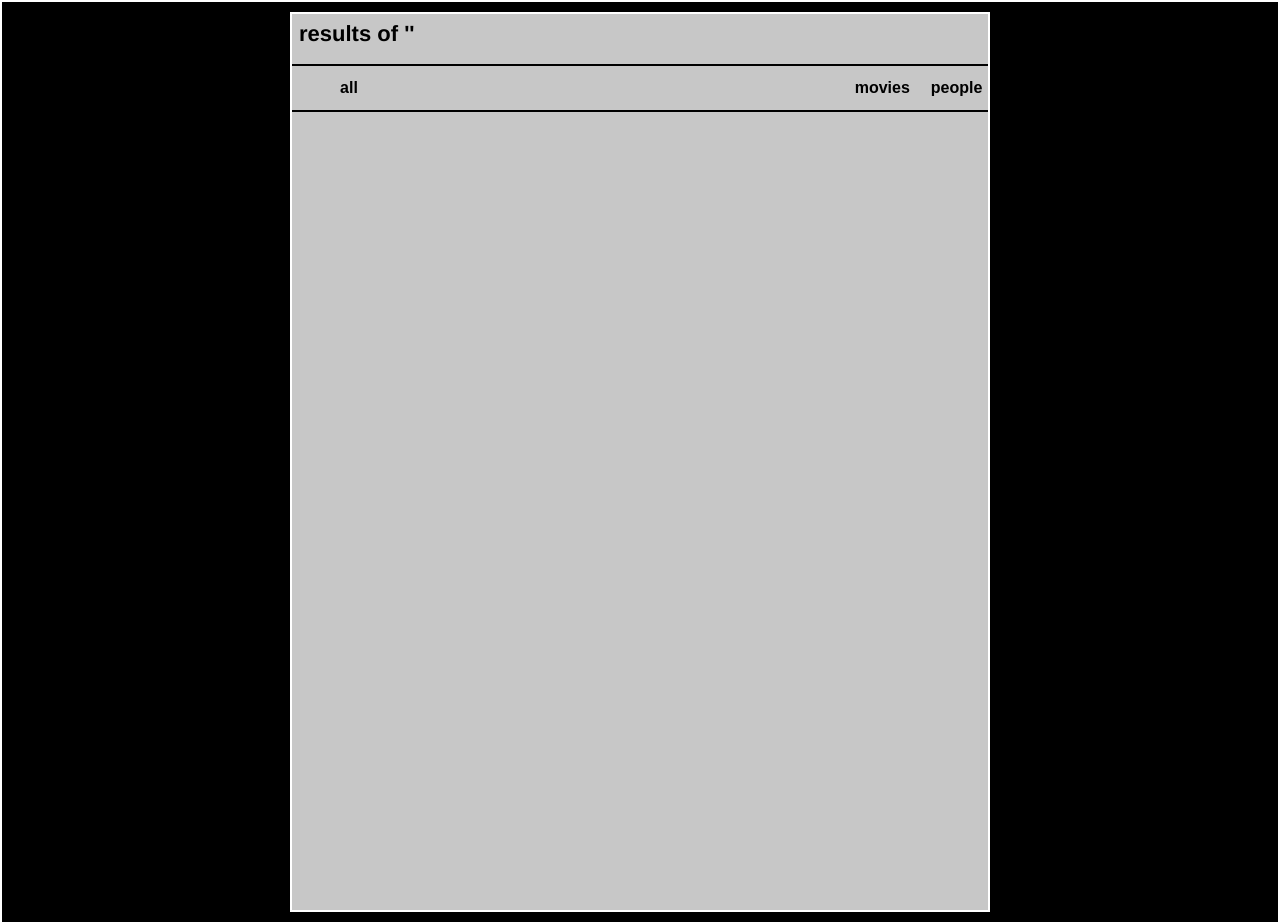
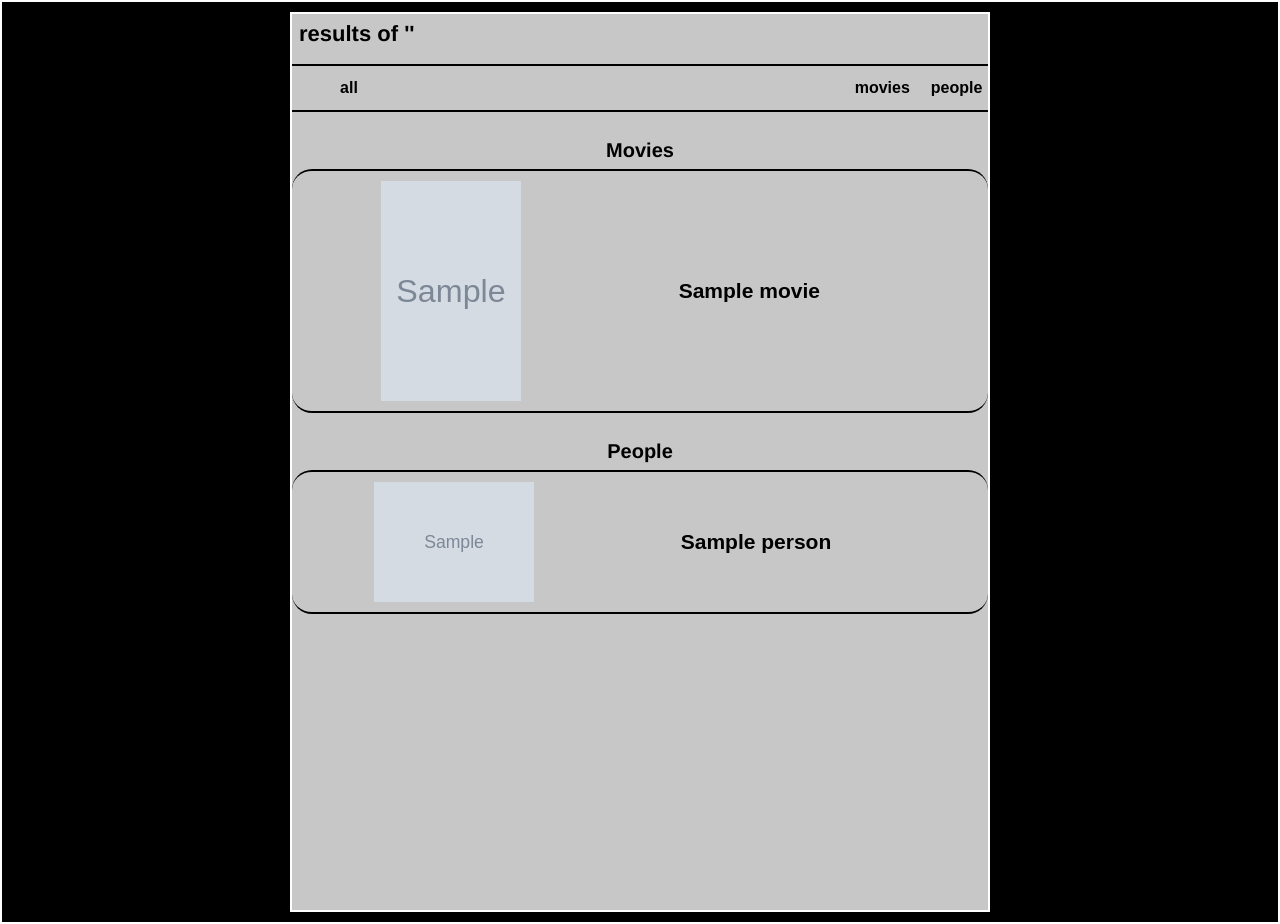
Before and after one commit to LuisJZ2004/buskisterclansa, a Django app: template buskisterclansa/search/templates/search/search.html in a window 1280 px wide. Shown: the part 212-1136 px from the top of the page. Run offline with Django 4.2, Linux system fonts and the light colour scheme; the template is opened without the code that fills it: most values are stand-ins (such as "Sample title", 1, 10 or a date in 2020); grey boxes marked "Sample" are stand-in pictures.

Commit message:
search done by now

```diff
--- a/buskisterclansa/search/templates/search/search.html
+++ b/buskisterclansa/search/templates/search/search.html
@@ -53,6 +53,82 @@
         color: #424040;
     }
 
+    .results-container .title {
+        text-align: center;
+        margin-top: 15px;
+    }
+    .results-container .title h2 {
+        font-size: 2.0rem;
+        font-family: 'Franklin Gothic Medium', 'Arial Narrow', Arial, sans-serif;
+    }
+    .results-container .movies {
+        margin-top: 20px;
+    }
+    .results-container .movies .movie {
+        border-top: 2px solid black;
+        border-bottom: 2px solid black;
+        margin-bottom: 20px;
+        border-radius: 20px;
+        padding: 10px;
+        display: flex;
+        flex-wrap: wrap;
+        justify-content: space-evenly;
+        align-items center;
+    }
+    .results-container .movies .movie .movie-name {
+        padding: 5px;
+        width: 300px;
+        display: flex;
+        justify-content: center;
+        align-items: center;
+    }
+    .results-container .movies .movie .movie-name h2 {
+        color: black;
+        font-family: 'Arial';
+        font-size: 2.1rem;
+    }
+    .results-container .movies .movie .movie-name a h2:hover {
+        color: #424040;
+    }
+
+    .results-container .title {
+        text-align: center;
+        margin-top: 15px;
+    }
+    .results-container .title h2 {
+        font-size: 2.0rem;
+        font-family: 'Franklin Gothic Medium', 'Arial Narrow', Arial, sans-serif;
+    }
+    .results-container .staff {
+        margin-top: 20px;
+    }
+    .results-container .staff .person {
+        border-top: 2px solid black;
+        border-bottom: 2px solid black;
+        margin-bottom: 20px;
+        border-radius: 20px;
+        padding: 10px;
+        display: flex;
+        flex-wrap: wrap;
+        justify-content: space-evenly;
+        align-items center;
+    }
+    .results-container .staff .person .person-name {
+        padding: 5px;
+        width: 300px;
+        display: flex;
+        justify-content: center;
+        align-items: center;
+    }
+    .results-container .staff .person .person-name h2 {
+        color: black;
+        font-family: 'Arial';
+        font-size: 2.1rem;
+    }
+    .results-container .staff .person .person-name a h2:hover {
+        color: #424040;
+    }
+
 </style>
 {% endblock styles %}
 
@@ -65,7 +141,7 @@
 
         <div class="movie-header">
             <div>
-                <a href="">
+                <a href="{% url 'search:search_path' %}?search-bar={{search}}">
                     <h3>
                         all
                     </h3>
@@ -73,14 +149,14 @@
             </div>
             <div class="options">
                 <div class="header-item">
-                    <a href="">
+                    <a href="{% url 'search:search_path' %}?search-bar={{search}}&filter=0">
                         <h3>
                             movies
                         </h3>
                     </a>
                 </div>
                 <div class="header-item">
-                    <a href="">
+                    <a href="{% url 'search:search_path' %}?search-bar={{search}}&filter=1">
                         <h3>
                             people
                         </h3>
@@ -88,6 +164,53 @@
                 </div>
             </div>
         </div>
+
+        <div class="results-container">
+            {% if movies %}
+            <div class="movies">
+                <div class="title">
+                    <h2>Movies</h2>
+                </div>
+
+                {% for movie in movies %}
+                    <div class="movie">
+                        <img src="{{ movie.image.url }}" alt="" width="140px" height="220px">
+                        <div class="movie-name">
+                            <a href="{% url 'movies:movie_path' movie.slug movie.pk %}">
+                                <h2>
+                                    {{ movie.name }}
+                                </h2>
+                            </a>
+                        </div>
+                    </div>
+                {% endfor %}
+
+            </div>
+            {% endif %}
+
+            {% if staff %}
+                <div class="staff">
+                    <div class="title">
+                        <h2>People</h2>
+                    </div>
+
+                    {% for person in staff %}
+                        <div class="person">
+                            <img src="{{ person.image.url }}" alt="" width="160px" >
+                            <div class="person-name">
+                                <a href="{% url 'movie_staff:movie_staff_path' person.slug person.pk "cast" %}">
+                                    <h2>
+                                        {{ person.name }}
+                                    </h2>
+                                </a>
+                            </div>
+                        </div>
+                    {% endfor %}
+
+                </div>
+
+            {% endif %}
+        </div>
     </div>
 </main>
 {% endblock content %}
```
Also changed, not shown: buskisterclansa/movie_staff/models.py (+21 -0 lines), buskisterclansa/search/views.py (+5 -4 lines).
